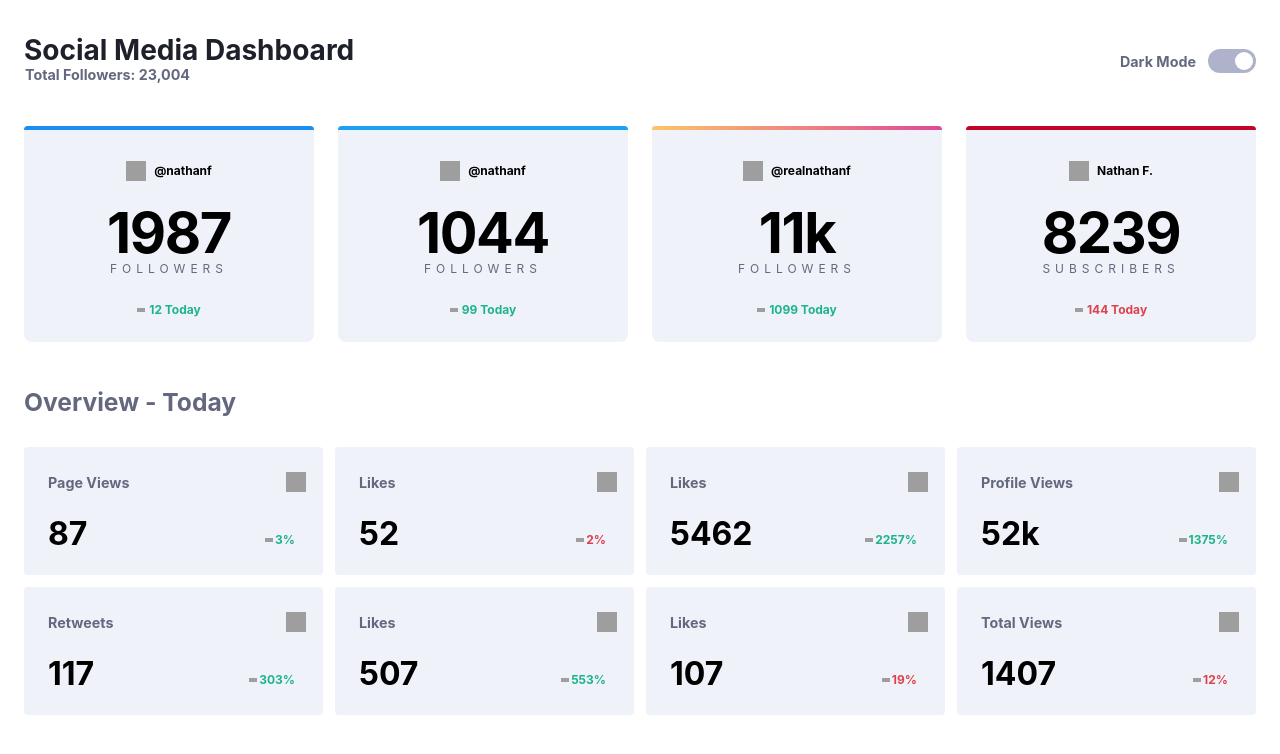
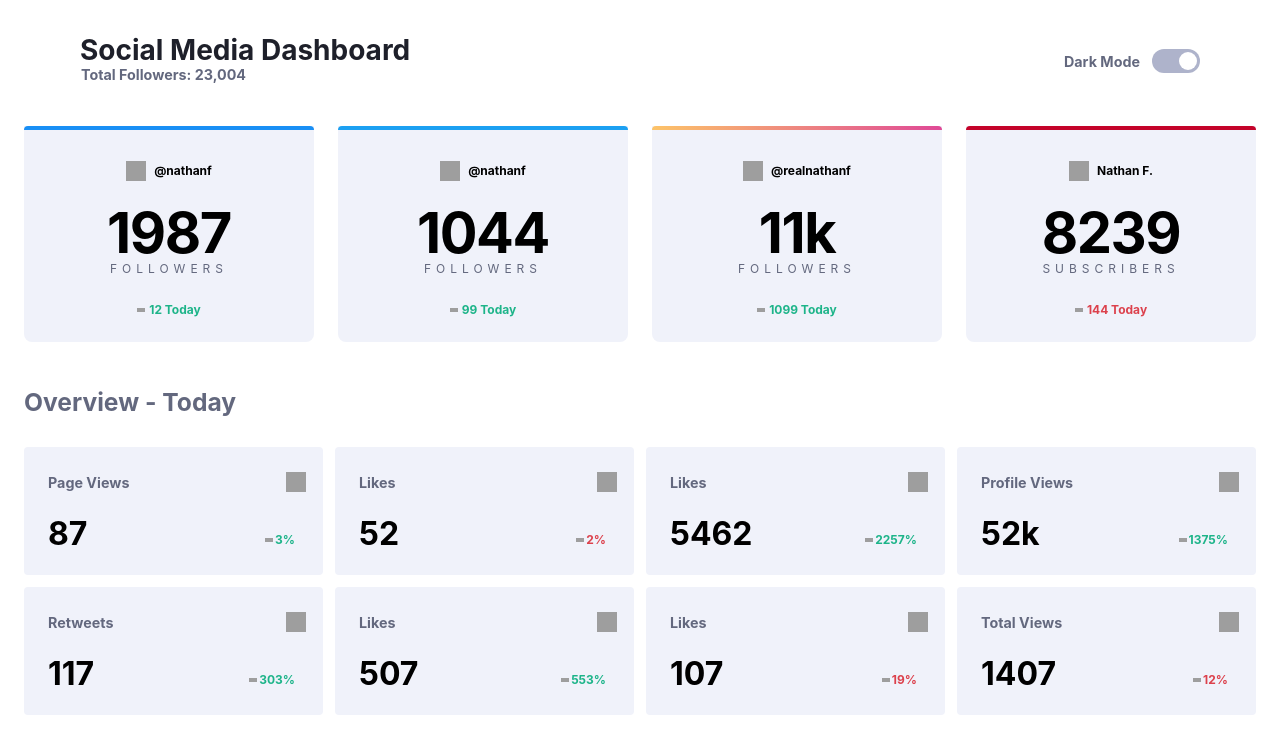
Before and after one commit to Simplify4Me2/social-media-dashboard, a React app in the folder my-social-media-dashboard/: page / in a window 1280 px wide. Shown: the top 754 px of the page. Built offline with nearby package versions, Linux system fonts and the light colour scheme; grey boxes are pictures that could not be loaded; the HTML template or start-up script is replaced by a standard one.

Commit message:
large screen header width

```diff
--- a/my-social-media-dashboard/src/header.tsx
+++ b/my-social-media-dashboard/src/header.tsx
@@ -2,7 +2,7 @@ import { PropsWithChildren } from "react";
 
 export function Header({ children }: PropsWithChildren) {
   return (
-    <header className="flex flex-wrap justify-between font-bold m-6 mt-8">
+    <header className="flex flex-wrap justify-between font-bold m-6 mt-8 md:w-192 md:self-center lg:w-280 lg:self-center">
       <div>
         <h1 className="text-xl lg:text-3xl text-dark-blue-800 dark:text-white pt-1.5 font-bold leading-6">
           Social Media Dashboard
--- a/my-social-media-dashboard/tailwind.config.js
+++ b/my-social-media-dashboard/tailwind.config.js
@@ -54,6 +54,10 @@ export default {
       spacing: {
         '53': '13.25rem',
         '54': '13.50rem'
+      },
+      width: {
+        '192': '48rem',
+        '280': '70rem'
       }
     },
   },
```
